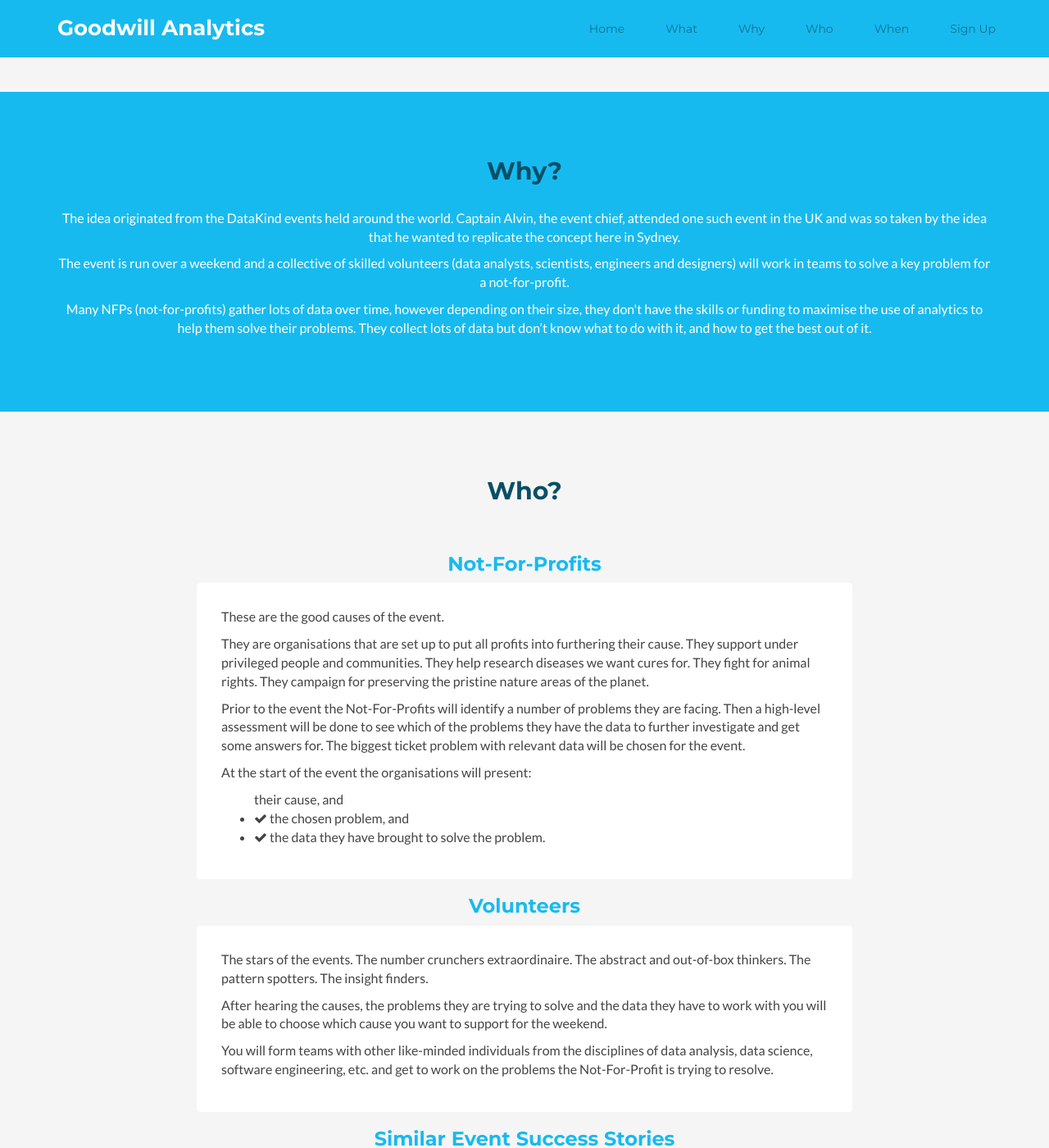
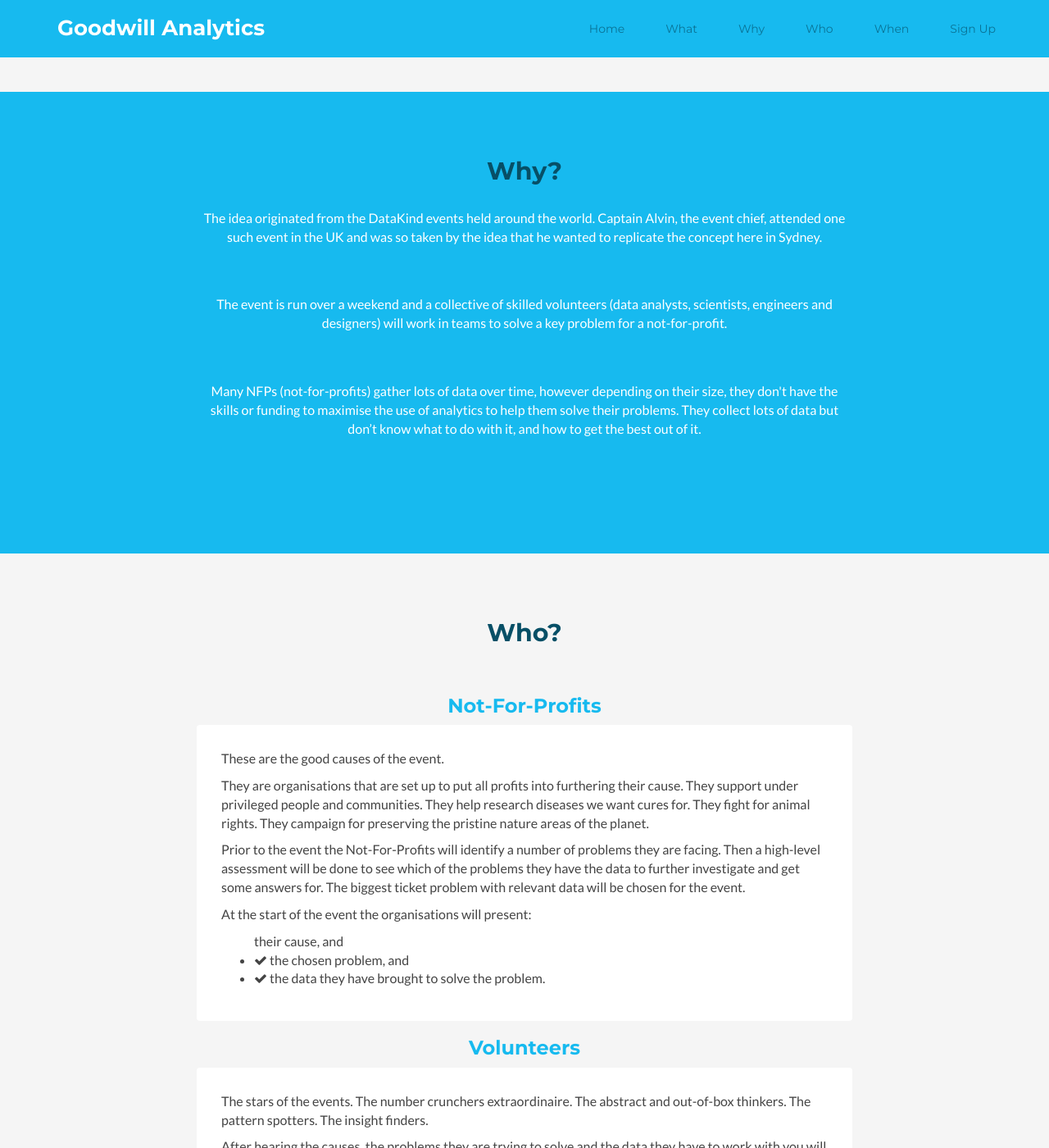
Before and after one commit to goodwillanalytics/goodwillanalytics.github.io, a Jekyll site: the page built from index.html, in a window 1280 px wide and 1400 px high, scrolled down 1124 px. Shown: the whole window at 82% size. Built offline with Jekyll 4.4.1, drawn with Linux system fonts in a browser that asks for light colours.

Commit message:
style changes

```diff
--- a/public/css/styles.css
+++ b/public/css/styles.css
@@ -278,6 +278,11 @@ pre code {
   color: #074f66;
   margin-top: 0;
   margin-bottom: 30px;
+}
+.features .intro {
+  max-width: 800px;
+  margin: 0 auto;
+  padding-bottom: 60px;
 }
 .features a {
   color: #074f66;
```
